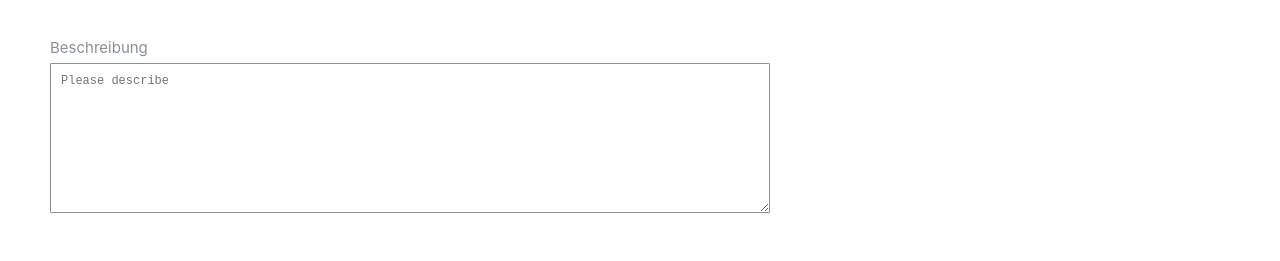
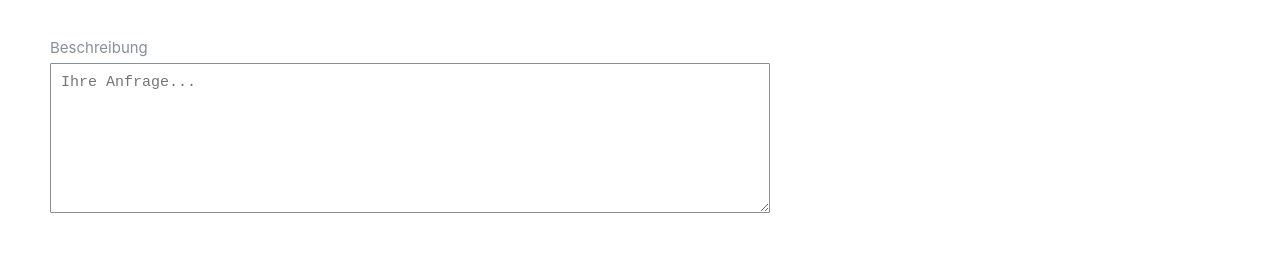
Before and after one commit to AllanRaf/support-form, a React (Create React App) app: page / in a window 1280 px wide. Shown: the part 343-604 px from the top of the page. Built offline with nearby package versions, Linux system fonts and the light colour scheme.

Commit message:
feat: add more translations first working verion

```diff
--- a/src/pages/SupportForm/SupportForm.tsx
+++ b/src/pages/SupportForm/SupportForm.tsx
@@ -63,10 +63,6 @@ const SupportForm: React.FunctionComponent<SupportFormProps> = ({
     history.push({ pathname: "/contactsent", state: { formData } });
   };
 
-  const handleSelectChange = (event) => {
-    console.log("handleSelectChange", event.target.value);
-    setTopic(event.target.value);
-  };
   return (
     <SupportFormContainer>
       <BigTitle>{t("title")}</BigTitle>
@@ -77,10 +73,9 @@ const SupportForm: React.FunctionComponent<SupportFormProps> = ({
         validationSchema={supportFormValidation}
         onSubmit={(values, { setSubmitting }) => {
           setTimeout(() => {
-            alert(JSON.stringify(values, null, 2));
             setSubmitting(false);
             handleSubmit(values);
-          }, 2000);
+          }, 1000);
         }}
       >
         {({ isSubmitting, values, errors }) => (
--- a/src/pages/SupportForm/components/FieldInput.tsx
+++ b/src/pages/SupportForm/components/FieldInput.tsx
@@ -30,7 +30,7 @@ export const CustomFieldInput: React.FunctionComponent<CustomFieldInputProps> =
           ) : (
             <UserInputDescription
               name="description"
-              placeholder="Please describe"
+              placeholder={t("descriptionPlaceholderText")}
               {...field}
             />
           )}
@@ -65,7 +65,7 @@ const UserInputDescription = styled.textarea`
   width: 60%;
   height: 15rem;
   outline: none;
-  font-size: 1.2rem;
+  font-size: 1.5rem;
   border: 1px solid #898f97;
   padding: 1rem 1rem 1rem;
   color: black;
--- a/src/services/i18n.ts
+++ b/src/services/i18n.ts
@@ -9,6 +9,7 @@ const resources = {
       email: "Email Address",
       topic: "Topic",
       description: "Description",
+      descriptionPlaceholderText: "Your question...",
       generalQuestion: "General Question",
       softwareIssue: "Software Issue",
       softwareVersion: "Software Version",
@@ -31,6 +32,7 @@ const resources = {
       email: "Email Adresse",
       topic: "Themenbereich",
       description: "Beschreibung",
+      descriptionPlaceholderText: "Ihre Anfrage...",
       generalQuestion: "Allgemeine Frage",
       softwareIssue: "Softwarefehler",
       softwareVersion: "Softwarenversion",
```
